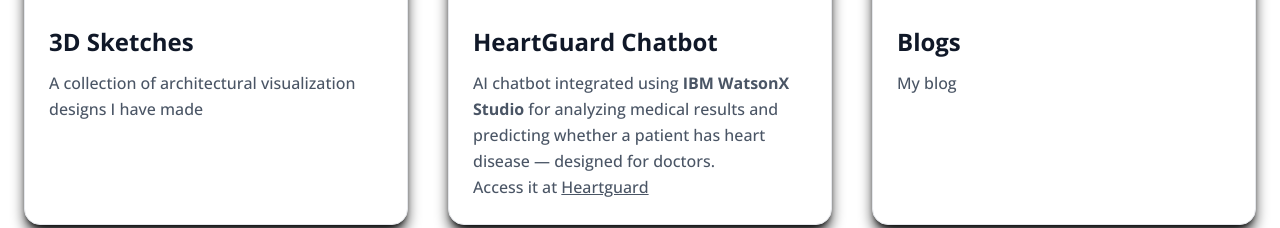
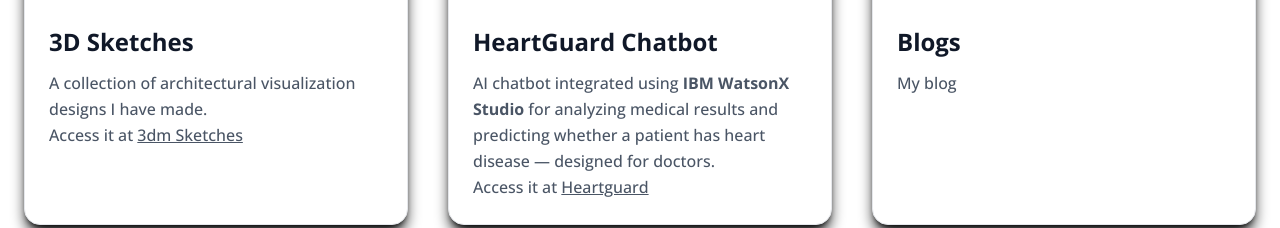
Before and after one commit to Shiva-Surendran/portfolio, a Next.js app: page / in a window 1280 px wide. Shown: the part 1974-2202 px from the top of the page. Built offline with nearby package versions, Linux system fonts and the light colour scheme; grey boxes are pictures that could not be loaded; a web font is replaced by a local one.

Commit message:
Updated page.tsx

```diff
--- a/app/page.tsx
+++ b/app/page.tsx
@@ -1,3 +1,4 @@
+"use client"
 import {
   Ms_Madi,
   Open_Sans, Yrsa
@@ -32,7 +33,7 @@ export default function HeroSection() {
         </div>
         <nav className="flex items-center gap-4 sm:gap-6 md:gap-8 text-sm sm:text-base md:text-lg font-bold">
           <Link href="#about" scroll={true} className="hover:underline">ABOUT</Link>
-          <a href="#about" className="hover:underline">PROJECTS</a>
+          <a href="#projects" className="hover:underline">PROJECTS</a>
           <button className="hidden md: block bg-gray-200 px-3 sm:px-4 md:px-5 py-1.5 sm:py-2 rounded-full hover:bg-black hover:text-white text-sm sm:text-base">
             GET IN TOUCH
           </button>
@@ -188,7 +189,11 @@ export default function HeroSection() {
                   3D Sketches
                 </h3>
                 <p className="text-gray-600 mt-3 leading-relaxed">
-                  A collection of architectural visualization designs I have made
+                  A collection of architectural visualization designs I have made.
+
+                  <br></br>Access it at <a href="https://github.com/Shiva-Surendran/3dm-Files"><span className="underline">3dm Sketches</span></a>
+
+
                 </p>
               </div>
               <span className="absolute bottom-0 left-0 w-0 h-1 bg-indigo-600 transition-all duration-300 group-hover:w-full"></span>
@@ -262,20 +267,20 @@ export default function HeroSection() {
               <ul className="space-y-3 text-lg md:text-xl">
                 <li><a href="#projects" className="hover:text-white">Projects</a></li>
                 <li><a href="#blog" className="hover:text-white">Blog</a></li>
-                <li><a href="#bookmarks" className="hover:text-white">Sketches</a></li>
+                <li><a href="https://github.com/Shiva-Surendran/3dm-Files" className="hover:text-white">Sketches</a></li>
               </ul>
             </div>
 
             <div className="w-1/2 md:w-full">
               <h3 className="text-white font-semibold mb-4 text-2xl md:text-4xl">Connect</h3>
               <div className="flex flex-col space-y-3">
-                <a href="#" target="_blank" rel="noopener noreferrer" className="flex items-center gap-2 text-lg md:text-xl hover:text-white">
+                <a href="https://github.com/Shiva-Surendran" target="_blank" rel="noopener noreferrer" className="flex items-center gap-2 text-lg md:text-xl hover:text-white">
                   <Github /> Github
                 </a>
-                <a href="#" target="_blank" rel="noopener noreferrer" className="flex items-center gap-2 text-lg md:text-xl hover:text-white">
+                <a href="https://www.linkedin.com/in/shiva-surendran-67066626b/" target="_blank" rel="noopener noreferrer" className="flex items-center gap-2 text-lg md:text-xl hover:text-white">
                   <Linkedin /> LinkedIn
                 </a>
-                <a href="#" className="flex items-center gap-2 text-lg md:text-xl hover:text-white">
+                <a href="https://medium.com/@shivaasurendran" className="flex items-center gap-2 text-lg md:text-xl hover:text-white">
                   <Globe /> Medium
                 </a>
               </div>
```
